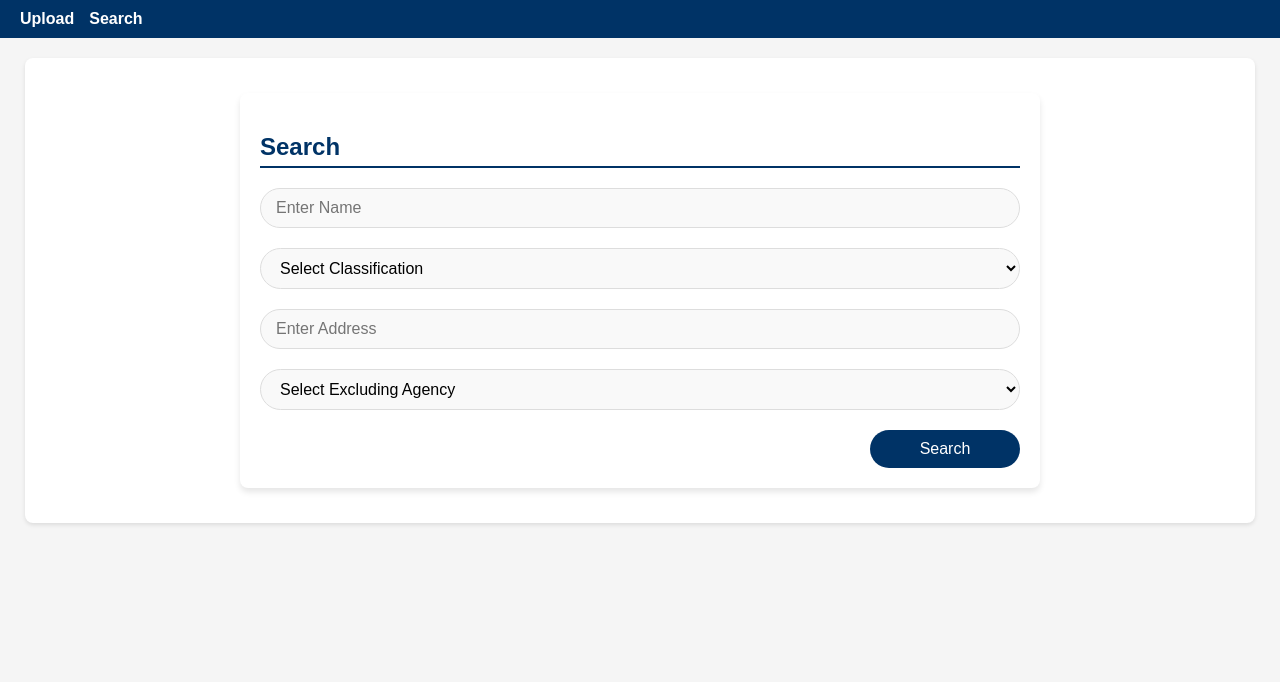
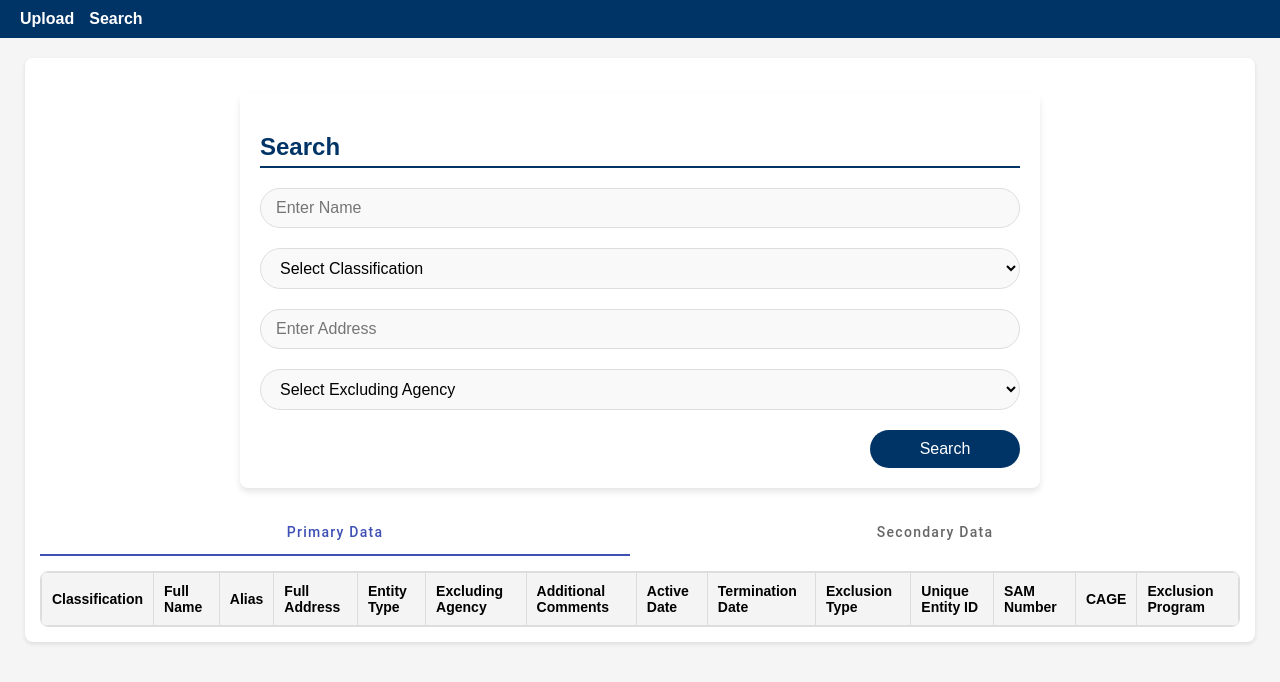
Before and after one commit to sandeepbhalothiabuilds/sam-exclusion-app, an Angular app: page /search in a window 1280 px wide. Shown: the top 682 px of the page. Built offline with nearby package versions, Linux system fonts and the light colour scheme.

Commit message:
tab implementation

```diff
--- a/angular.json
+++ b/angular.json
@@ -27,7 +27,8 @@
               }
             ],
             "styles": [
-              "src/styles.css"
+              "src/styles.css",
+              "node_modules/@angular/material/prebuilt-themes/indigo-pink.css"
             ],
             "scripts": [],
             "server": "src/main.server.ts",
--- a/src/app/app.config.ts
+++ b/src/app/app.config.ts
@@ -5,6 +5,7 @@ import { provideClientHydration } from '@angular/platform-browser';
 import { importProvidersFrom } from '@angular/core';
 import { FormsModule } from '@angular/forms';
 import { HttpClientModule } from '@angular/common/http';
+import { provideAnimations } from '@angular/platform-browser/animations';
 
 export const appConfig: ApplicationConfig = {
   providers: [
@@ -12,5 +13,6 @@ export const appConfig: ApplicationConfig = {
     provideRouter(routes), // Ensure routes are provided
     provideClientHydration(),
     importProvidersFrom(FormsModule, HttpClientModule),
+    provideAnimations()
   ],
 };
--- a/src/app/search/search.component.css
+++ b/src/app/search/search.component.css
@@ -71,26 +71,26 @@ button:hover {
 }
 
 /* Tabs container */
-.tabs {
-  display: flex;
-  justify-content: center;
+.mat-tab-group {
   margin-top: 20px;
-  margin-bottom: 15px;
+  background-color: #ffffff;
+  border-radius: 8px;
+  box-shadow: 0px 4px 6px rgba(0, 0, 0, 0.1);
 }
 
-.tabs button {
-  background: #003366;
-  color: white;
-  border: none;
-  padding: 10px 15px;
-  margin: 0 5px;
-  border-radius: 5px;
-  cursor: pointer;
+.mat-tab-label {
   font-size: 16px;
+  font-weight: 600;
+  text-transform: uppercase;
+  color: #003366;
 }
 
-.tabs button.active {
-  background: #005599;
+.mat-tab-label.mat-tab-label-active {
+  color: #005599;
+}
+
+.mat-ink-bar {
+  background-color: #005599;
 }
 
 /* Scrollable container for the table */
@@ -98,7 +98,7 @@ button:hover {
   overflow-x: auto;
   max-width: 100%; /* Ensure it doesn't exceed the parent container width */
   margin-top: 15px;
-  border: 1px solid #ddd; /* Optional: Add a border to make the scrollable area distinct */
+  border: 1px solid #ddd;
   border-radius: 8px;
 }
 
@@ -134,4 +134,8 @@ button:hover {
   .button-row {
     text-align: center; /* Center the button on smaller screens */
   }
+
+  .table-container {
+    overflow-x: scroll;
+  }
 }
--- a/src/app/search/search.component.html
+++ b/src/app/search/search.component.html
@@ -48,14 +48,10 @@
     </form>
   </div>
 
-  <div *ngIf="results.primaryData || results.secondaryData" class="results">
-    <div class="tabs">
-      <button [class.active]="activeTab === 'primary'" (click)="setActiveTab('primary')">Primary Data</button>
-      <button [class.active]="activeTab === 'secondary'" (click)="setActiveTab('secondary')">Secondary Data</button>
-    </div>
-
-    <!-- Primary Data Table -->
-    <div *ngIf="activeTab === 'primary'" class="table-container">
+  <mat-tab-group [(selectedIndex)]="selectedTab">
+    <!-- Primary Data Tab -->
+    <mat-tab label="Primary Data">
+      <div class="table-container">
         <table class="data-table">
           <thead>
             <tr>
@@ -95,9 +91,11 @@
           </tbody>
         </table>
       </div>
+    </mat-tab>
 
-    <!-- Secondary Data Table -->
-    <div *ngIf="activeTab === 'secondary'" class="table-container">
+    <!-- Secondary Data Tab -->
+    <mat-tab label="Secondary Data">
+      <div class="table-container">
         <table class="data-table">
           <thead>
             <tr>
@@ -137,4 +135,5 @@
           </tbody>
         </table>
       </div>
-  </div>
+    </mat-tab>
+  </mat-tab-group>
--- a/src/app/search/search.component.ts
+++ b/src/app/search/search.component.ts
@@ -2,15 +2,18 @@ import { Component } from '@angular/core';
 import { FormsModule } from '@angular/forms';
 import { CommonModule } from '@angular/common';
 import { SearchService } from '../services/search.service';
+import { MatTabsModule } from '@angular/material/tabs';
 
 @Component({
   selector: 'app-search',
   standalone: true,
   templateUrl: './search.component.html',
   styleUrls: ['./search.component.css'],
-  imports: [CommonModule, FormsModule],
+  imports: [CommonModule, FormsModule, MatTabsModule],
 })
 export class SearchComponent {
+  selectedTab = 0;
+
   classificationOptions = ['Firm', 'Individual', 'Special Entity Designation', 'Vessel'];
   agencyOptions = [
     'AF',
```
Lines whose indentation alone changed are shown as unchanged.
